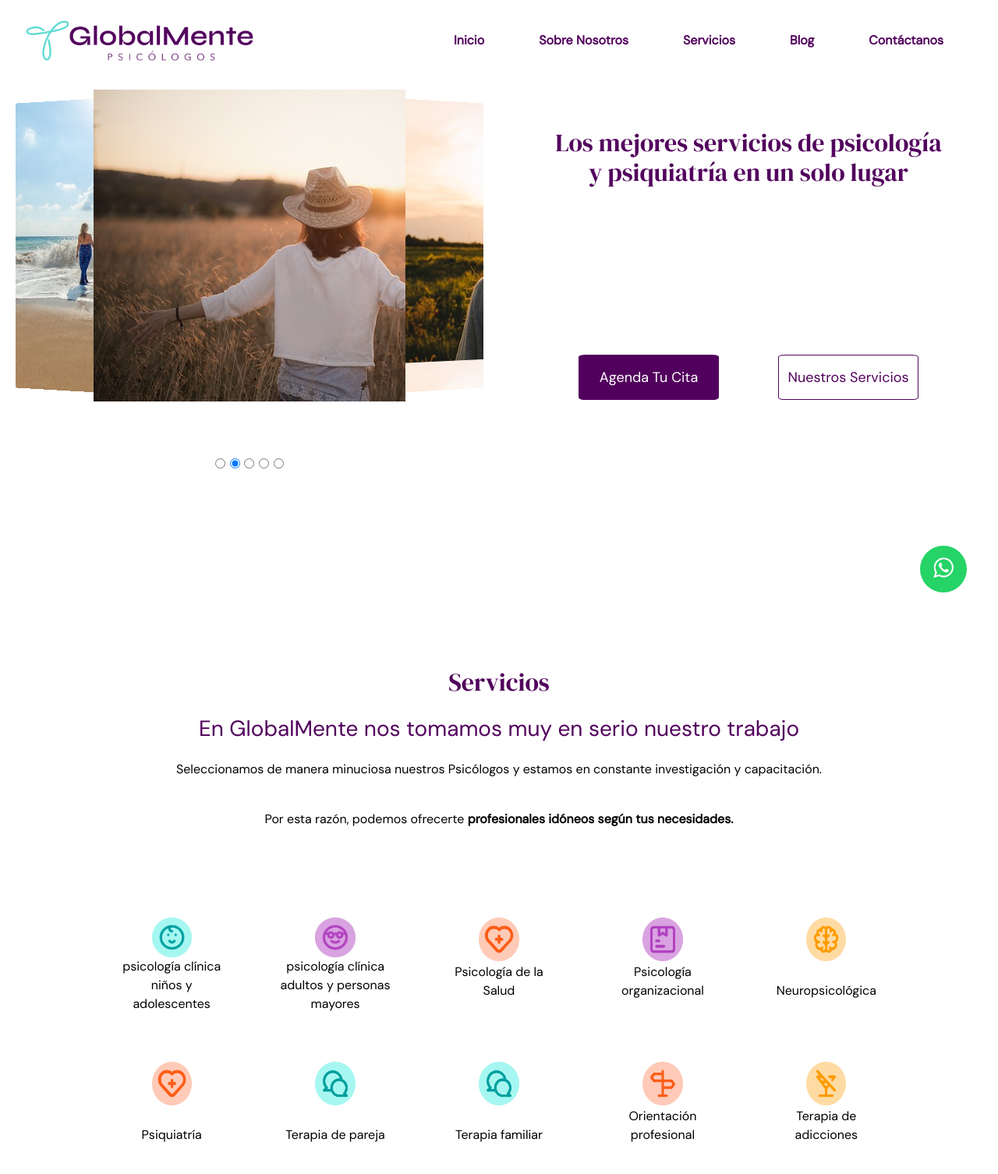
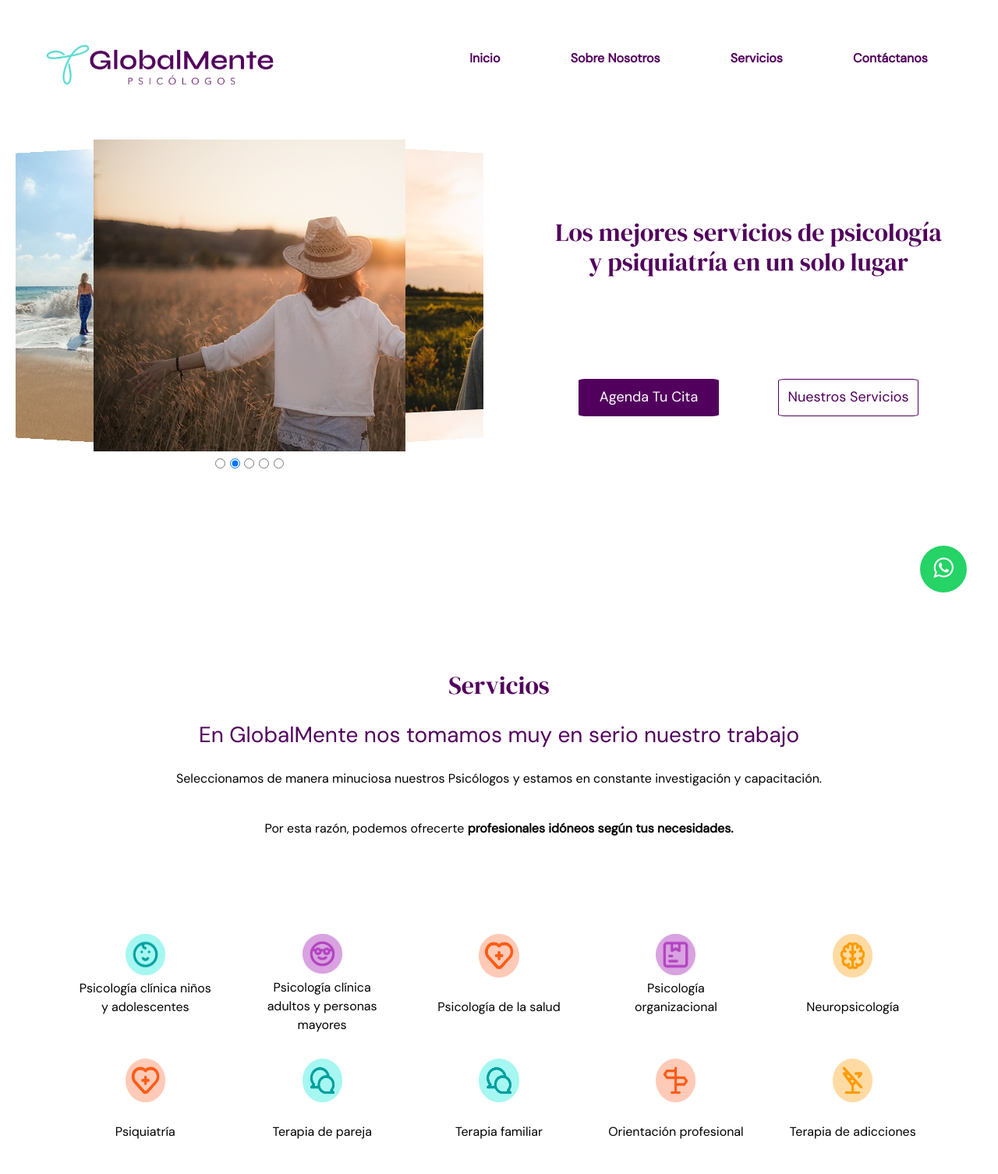
Before and after one commit to thomasvanegas/GlobalMentePsicologos, a plain HTML site: page index.html in a window 1280 px wide. Shown: the top 1506 px of the page at 78% size. Drawn offline with nearby package versions, Linux system fonts and the light colour scheme.

Commit message:
cambios banner,servicios

```diff
--- a/css/banner.css
+++ b/css/banner.css
@@ -24,6 +24,7 @@ main#carousel {
   --middle: 3;
   --position: 1;
   pointer-events: none;
+  margin-top: 20%;
 
 }
 
--- a/css/logo.css
+++ b/css/logo.css
@@ -1,4 +1,5 @@
 .main_logo_informacion_ubicacion {
     height: 25vh;
     width: 20vw;
+    margin-top: 50%;
 }
--- a/css/nav_bar.css
+++ b/css/nav_bar.css
@@ -4,12 +4,14 @@ nav {
     flex-direction: row;
     justify-content: space-around;
     align-items: center;
-    height: 10vh;
+    height: 19vh;
     width: 100%;
     position: sticky;
     background-color: white; /* SIN WHITE, ES TRANSPARENTE*/
     border-top: 5vh white solid;
     border-bottom: 2vh white solid;
+
+
 }
 
 nav a {
@@ -28,6 +30,8 @@ nav a:hover {
 
 .nav_img img {
     width: 70%;
+    margin-top: -2%;
+    margin-left: 5%;
 }
 
 .nav_menu {
@@ -36,6 +40,9 @@ nav a:hover {
     justify-content: space-evenly;
     align-items: center;
     width: 60%;
+    margin-top: -2%;
+    background-color: white;
+
 }
 
 .sticky {
--- a/css/servicios.css
+++ b/css/servicios.css
@@ -23,13 +23,15 @@
 .servicios_item img {
     height: 7vh;
     width: 4vw;
+    margin-bottom: 3%;
 }
 
 .servicios_container {
     display: grid;
     grid-template-columns: repeat(5, 1fr);
-    gap: 2vw;
-    width: 80%;
+   grid-column-gap: 8px ;
+    width: 88%;
+
 }
 
 .servicios_item {
@@ -44,7 +46,7 @@
     padding: 2vh;
 }
 
-.servicios_item
+
 
 .servicios_item:hover {
     cursor: pointer;
--- a/css/slogan.css
+++ b/css/slogan.css
@@ -11,6 +11,7 @@
     justify-content: space-evenly;
     align-items: center;
     text-align: center;
+    margin-top: 20%;
 }
 
 .slogan h1{
@@ -33,6 +34,7 @@
     align-items: center;
     width: 80%;
     height: 20%;
+    margin-top: -10%;
 }
 
 .slogan_descripcion_buttons a {
@@ -52,12 +54,15 @@
 .slogan_agendar_cita {
     background-color: #52005d;
     color: white;
+    padding: 4%;
+
 }
 
 .slogan_nuestros_servicios {
     background-color: white;
     color: #52005d;
     border: 1px #52005d solid;
+    padding: 4% 2%;
 }
 
 .slogan_descripcion_buttons a:hover {
--- a/index.html
+++ b/index.html
@@ -55,7 +55,7 @@
             <a href="#inicio">Inicio</a>
             <a href="./templates/sobre_nosotros.html" class="nav_bar_item">Sobre Nosotros</a>
             <a href="#servicios" class="nav_bar_item">Servicios</a>
-            <a href="./templates/blog_globalmente.html" target="_blank" class="nav_bar_item">Blog</a>
+
             <a href="#contactanos" class="nav_bar_item">Contáctanos</a>
         </div>
     </nav>
@@ -134,17 +134,17 @@
 
             <div class="servicios_item">
                 <img src="./static/img/icons/psicologia_infantil_adolescente.png" alt="">
-                <p>psicología clínica niños y adolescentes</p>
+                <p>Psicología clínica niños y adolescentes</p>
             </div>
 
             <div class="servicios_item">
                 <img src="./static/img/icons/psicologia_clinica_salud.png" alt="">
-                <p>psicología clínica adultos y personas mayores</p>
+                <p>Psicología clínica adultos y personas mayores</p>
             </div>
 
             <div class="servicios_item">
                 <img src="./static/img/icons/psiquiatria.png" alt="">
-                <p>Psicología de la Salud</p>
+                <p>Psicología de la salud</p>
             </div>
 
             <div class="servicios_item">
@@ -154,7 +154,7 @@
 
             <div class="servicios_item">
                 <img src="./static/img/icons/neuropsicologia.png" alt="">
-                <p>Neuropsicológica</p>
+                <p>Neuropsicología</p>
             </div>
 
             <div class="servicios_item">
```
Also changed, not shown: templates/sobre_nosotros.html (+5 -4 lines).
